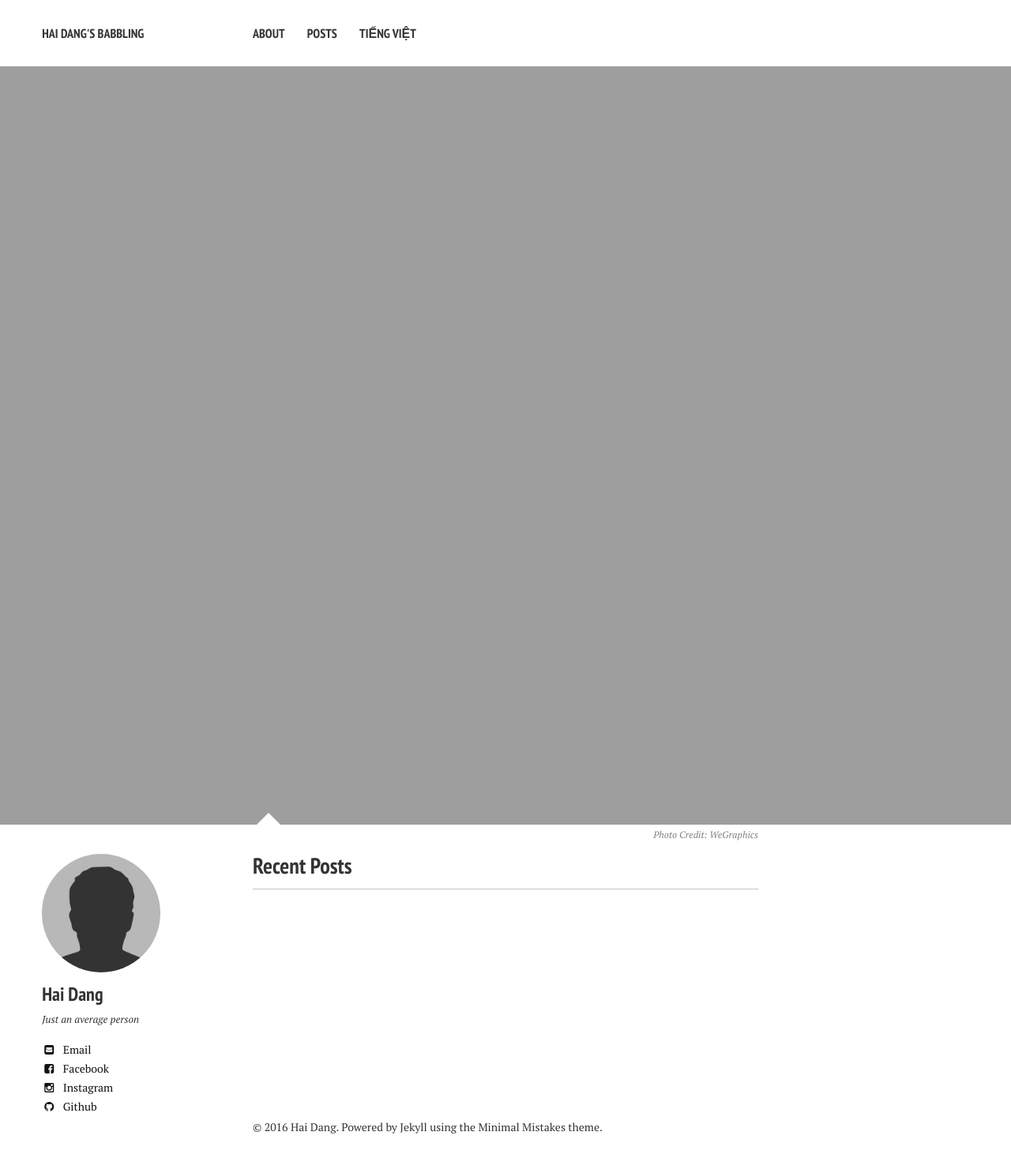
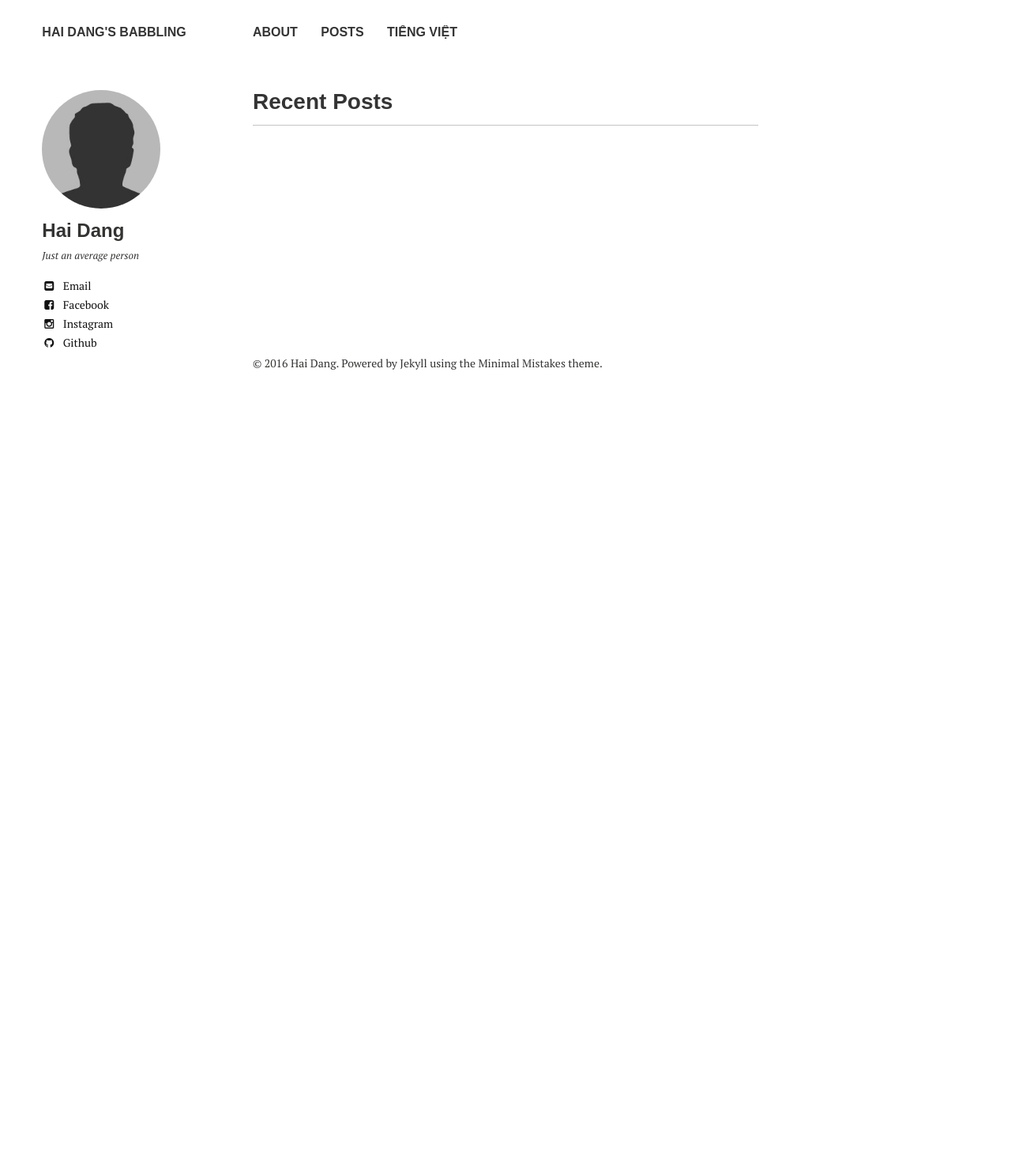
Before and after one commit to hans89/hans89.github.io, a Jekyll site: the page built from index.md, in a window 1280 px wide. Shown: the whole page at 79% size. Built offline with Jekyll 4.4.1, drawn with Linux system fonts in a browser that asks for light colours; nearby versions of some CDN libraries; after the commit the page ends 900 px from its top, so only the background shows below that; some of the changed lines change nothing that is shown.

Commit message:
Update font

```diff
--- a/_sass/variables.scss
+++ b/_sass/variables.scss
@@ -10,7 +10,7 @@ $doc-font-size: 16;
 $doc-line-height: 26;
 $paragraph-indent: true !default;
 $base-font: 'PT Serif', serif;
-$heading-font: 'PT Sans Narrow', sans-serif;
+$heading-font: 'Roboto Slab', sans-serif;
 $code-font: Monaco, "Courier New", "DejaVu Sans Mono", "Bitstream Vera Sans Mono", monospace;
 $alt-font: $base-font;
 
--- a/index.md
+++ b/index.md
@@ -1,9 +1,5 @@
 ---
 layout: home
-excerpt: "A minimal Jekyll theme for your blog by designer Michael Rose."
-tags: [Jekyll, theme, responsive, blog, template]
-image:
-  feature: sample-image-1.jpg
-  credit: WeGraphics
-  creditlink: http://wegraphics.net/downloads/free-ultimate-blurred-background-pack/
+excerpt: "Hai Dang's Codin.vn - Home for babbling with Vietnamese"
+
 ---
```
Also changed, not shown: Gemfile.lock.
